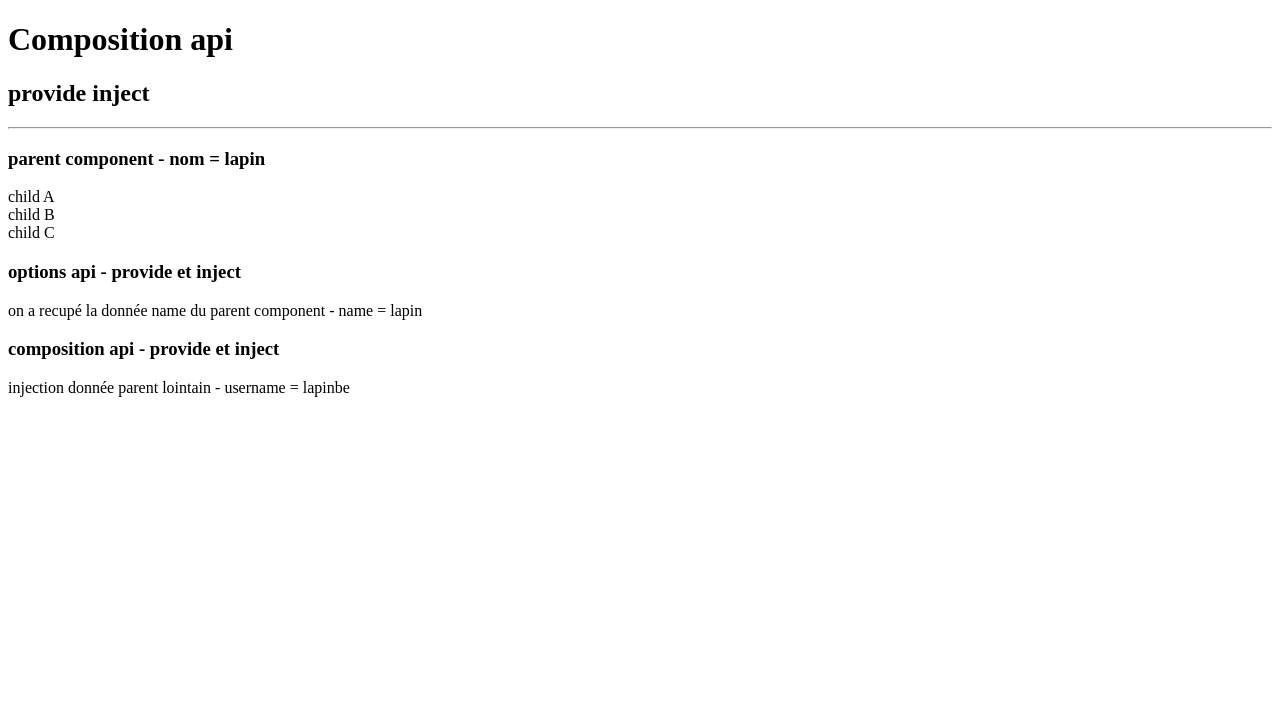
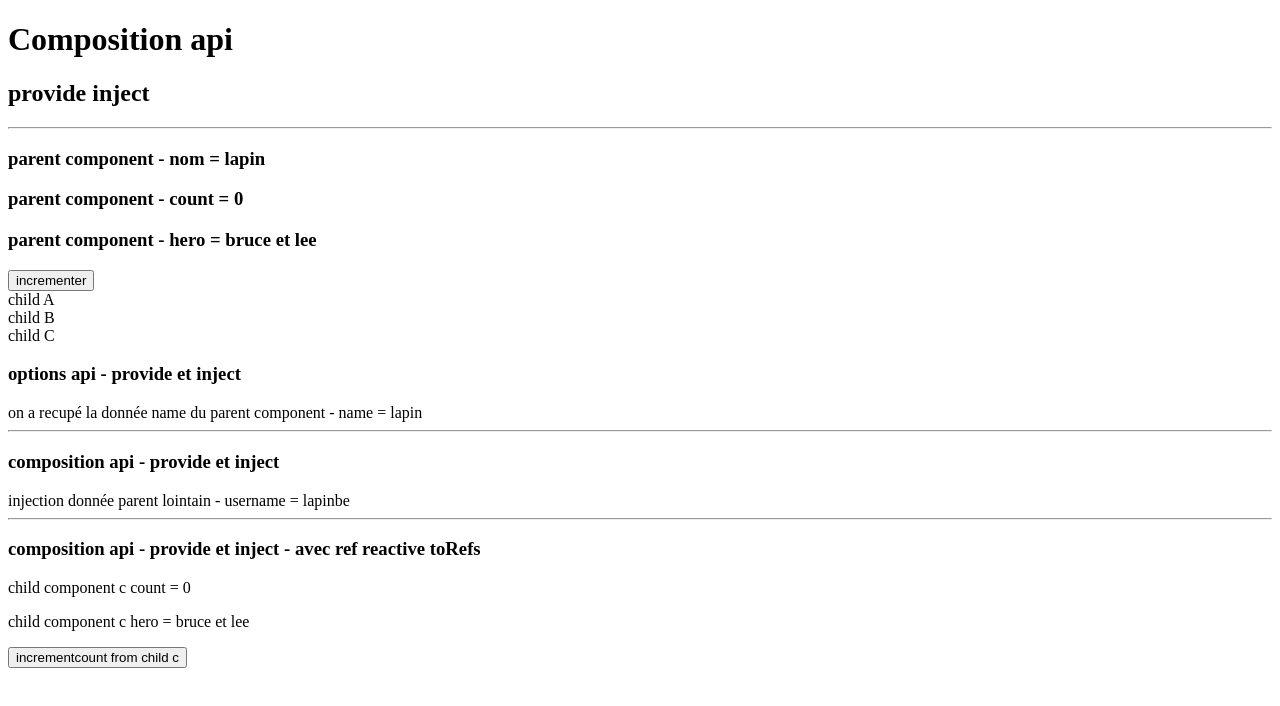
Before and after one commit to lapinRagnar/vue3_tuto, a Vue app: page / in a window 1280 px wide. Shown: the top 706 px of the page. Built offline with nearby package versions, Linux system fonts and the light colour scheme.

Commit message:
Replacing Provide/Inject avec ref reactive toRefs et fonction- composition api

```diff
--- a/src/components/ChildC.vue
+++ b/src/components/ChildC.vue
@@ -1,23 +1,36 @@
 <template>
   <div>child C</div>
   <h3>options api - provide et inject</h3>
-  <div>on a recupé la donnée name du parent component - name = {{userName}} </div>
+  <div>on a recupé la donnée name du parent component - name = {{userName}} </div> <hr>
+
   <h3>composition api - provide et inject</h3>
-  <div>injection donnée parent lointain - username = {{childUserName}} </div>
+  <div>injection donnée parent lointain - username = {{childUserName}} </div> <hr>
+
+  <h3>composition api - provide et inject - avec ref reactive toRefs</h3>
+  <p>child component c count = {{childCount}}</p>
+  <p>child component c hero = {{firstName}} et {{lastName}}</p>
+  <button @click="incrementCount">incrementcount from child c</button>
 
 </template>
 
 <script>
 
-import {inject} from 'vue'
+import {inject, toRefs} from 'vue'
 
 export default {
   name: 'ChildC',
   inject: ['userName'],
   setup(){
     const childUserName = inject('c_userName', 'default username')
+    const childCount = inject('c_count', 0)
+    const childHero = inject('c_hero', {})
+    const incrementCount = inject('incrementCount')
+
     return {
-        childUserName
+        childUserName,
+        childCount,
+        ...toRefs(childHero),
+        incrementCount,
     }
   }
 }
--- a/src/components/ProvideInject.vue
+++ b/src/components/ProvideInject.vue
@@ -1,12 +1,18 @@
 <template>
   <h2>provide inject</h2> <hr>
   <h3>parent component - nom = {{name}}</h3>
+  <h3>parent component - count = {{count}}</h3>
+  <h3>parent component - hero = {{firstName}} et {{lastName}}</h3>
+
+  <button @click="incrementCount">incrementer</button>
+  <br>
+
   <child-a></child-a>
 </template>
 
 <script>
 
-import {provide} from 'vue'
+import {provide, ref, reactive, toRefs} from 'vue'
 import ChildA from './ChildA.vue'
 
 export default {
@@ -24,6 +30,28 @@ export default {
   },
   setup(){
     provide('c_userName', 'lapinbe')
+
+    const count = ref(0)
+    const state = reactive({
+        firstName: 'bruce',
+        lastName: 'lee'
+    })
+
+    provide('c_count', count)
+    provide('c_hero', state)
+
+    provide('incrementCount', incrementCount)
+
+    function incrementCount(){
+      count.value++
+    }
+
+    return {
+      count,
+      ...toRefs(state),
+      incrementCount
+    }
+
   }
 }
 </script>
```
